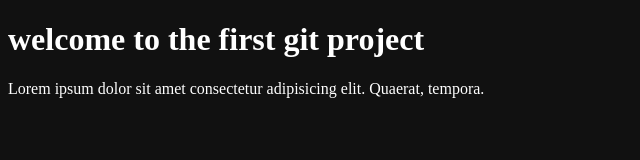
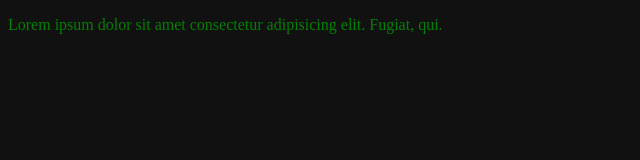
Before and after one commit to Hossein12Hosseini/mahdi, a plain HTML site: page index.html in a window 1280 px wide. Shown: the whole page, without its empty margins (0-640 px from the left). Drawn offline with Linux system fonts and the light colour scheme.

Commit message:
header create

```diff
--- a/index.css
+++ b/index.css
@@ -2,3 +2,6 @@ body{
     background:#111;
     color: white;
 }
+header{
+    color: green;
+}
--- a/index.html
+++ b/index.html
@@ -8,7 +8,8 @@
     <title>Document</title>
 </head>
 <body>
-    <h1>welcome to the first git project</h1>
-    <p>Lorem ipsum dolor sit amet consectetur adipisicing elit. Quaerat, tempora.</p>
+    <header>
+        <p>Lorem ipsum dolor sit amet consectetur adipisicing elit. Fugiat, qui.</p>
+    </header>
 </body>
 </html>
```
